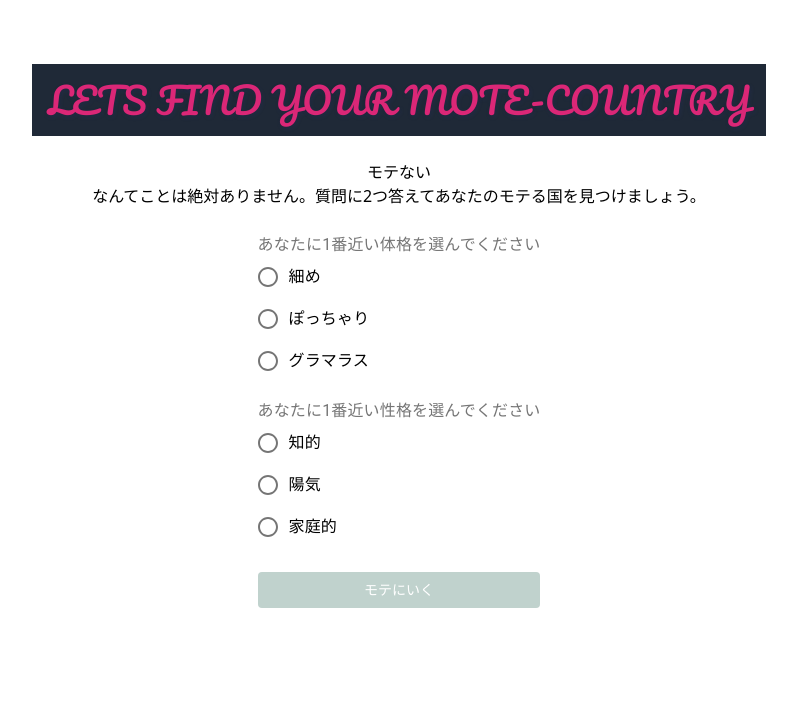
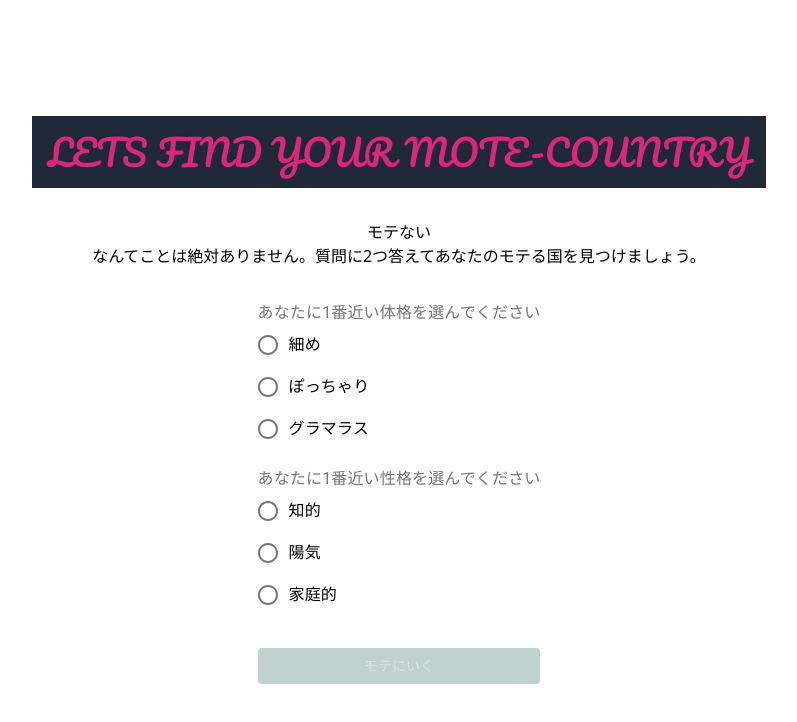
Before and after one commit to kanako-110/find-mote-app, a React (Create React App) app: page / in a window 1280 px wide. Shown: the top 722 px of the page, without its empty margins (241-1038 px from the left). Built offline with nearby package versions, Linux system fonts and the light colour scheme.

Commit message:
:lipstick: fix
ui

```diff
--- a/src/App.tsx
+++ b/src/App.tsx
@@ -25,7 +25,7 @@ function App() {
 	};
 
 	return (
-		<div className="px-16 py-6 flex justify-center align-middle text-center sm:py-16 ">
+		<div className="min-h-screen p-8 flex justify-center items-center text-center">
 			{!isSubmitted ? (
 				<FirstView
 					onClick={handleClick}
--- a/src/components/FirstView.tsx
+++ b/src/components/FirstView.tsx
@@ -24,25 +24,31 @@ export const FirstView = ({
 					Lets find your MOTE-country
 				</h1>
 			</div>
-			<p className="mt-6">
+			<p className="mt-8">
 				モテない
 				<br />
 				なんてことは絶対ありません。質問に2つ答えてあなたのモテる国を見つけましょう。
 			</p>
 
-			<form>
+			<form className="mt-4">
 				<FormControl component="fieldset">
-					<div className="my-4">
-						{selections.map((selection, index) => (
+					{selections.map((selection, index) => (
+						<div className="mt-4">
 							<Selection
 								key={selection.id}
 								onChange={updateSelections}
 								data={selection}
 								index={index}
 							/>
-						))}
+						</div>
+					))}
+					<div className="mt-8">
+						<Button
+							label={'モテにいく'}
+							disabled={disabled}
+							onClick={onClick}
+						/>
 					</div>
-					<Button label={'モテにいく'} disabled={disabled} onClick={onClick} />
 				</FormControl>
 			</form>
 		</div>
--- a/src/components/Selection.tsx
+++ b/src/components/Selection.tsx
@@ -19,7 +19,7 @@ interface Props {
 
 export const Selection = ({ onChange, data, index }: Props) => {
 	return (
-		<div className="py-2">
+		<div>
 			<FormLabel>{data.formLabel}</FormLabel>
 			<RadioGroup onChange={(e) => onChange(index, e.target.value)}>
 				{data.options.map((option) => (
--- a/src/components/atoms/Button.tsx
+++ b/src/components/atoms/Button.tsx
@@ -20,7 +20,7 @@ export const Button = ({ label, onClick, disabled, ...props }: Props) => {
 		<>
 			{disabled ? (
 				<motion.button
-					className={`bg-green-900 bg-opacity-25 ${buttonCss}`}
+					className={`bg-green-900 bg-opacity-25 text-opacity-40 ${buttonCss}`}
 					{...props}
 				>
 					{label}
```
